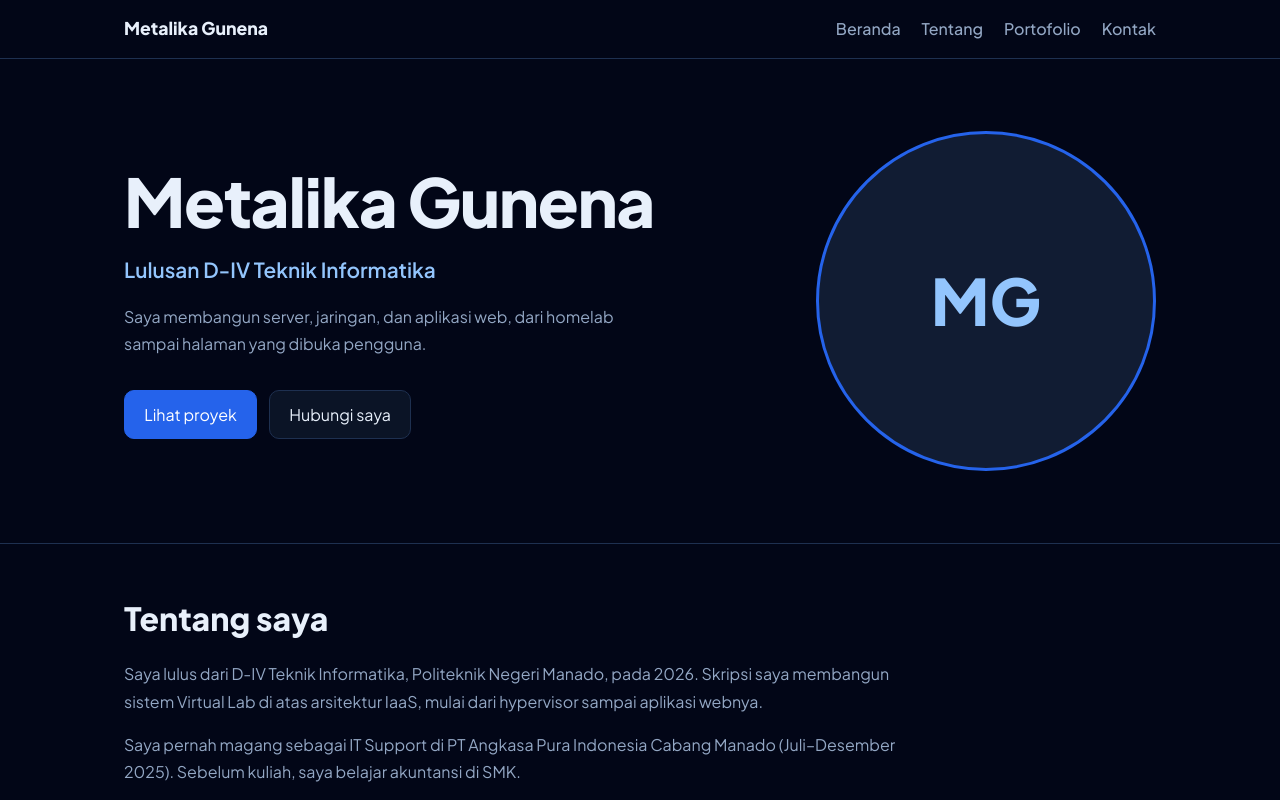
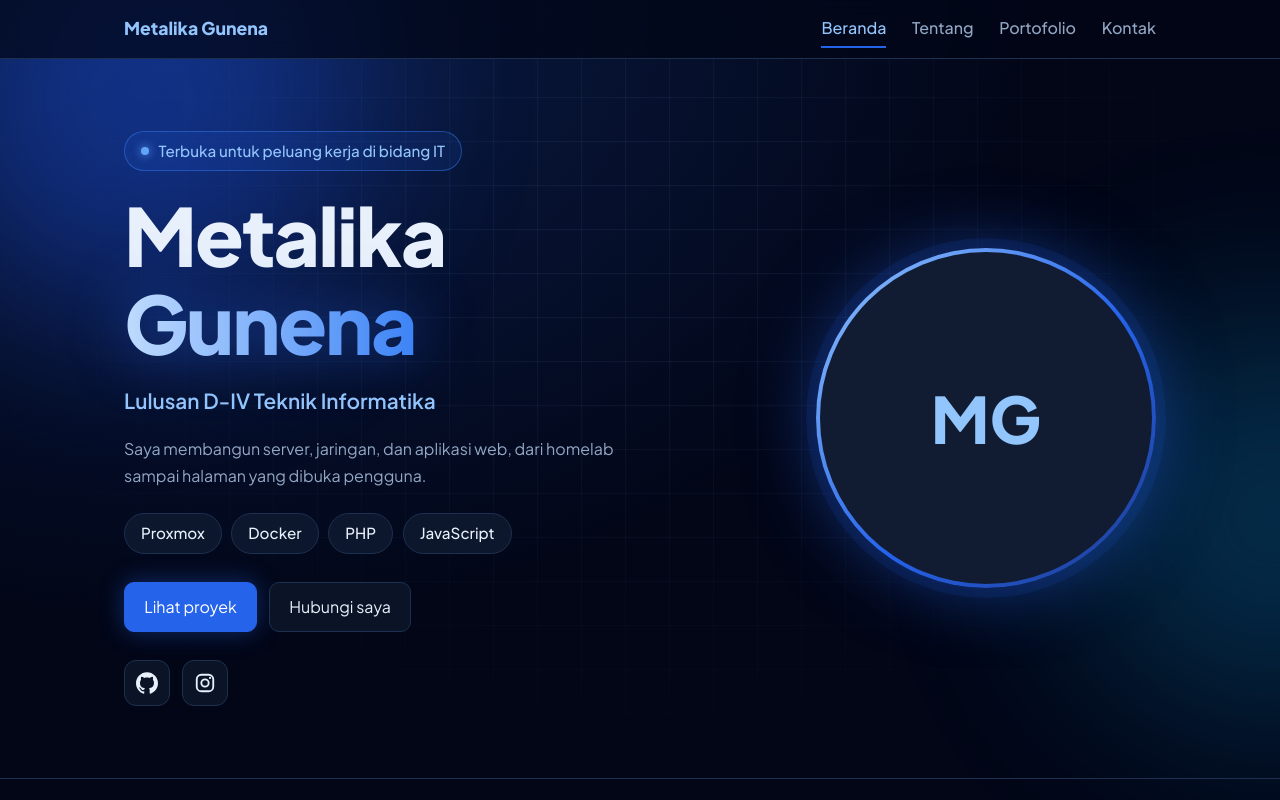
Before and after one commit to 11lika/portofolio-it, a plain HTML site: page index.html in a window 1280 px wide. Shown: the top 800 px of the page. Drawn offline with Linux system fonts and the light colour scheme.

Commit message:
tampilan lebih modern

```diff
--- a/css/style.css
+++ b/css/style.css
@@ -1,27 +1,46 @@
-:root{--bg:#020617;--s1:#0B1426;--s2:#111C33;--line:#1E3050;--tx:#E8F0FB;--mu:#93A7C4;--ac:#2563EB;--ac2:#93C5FD}
+:root{--bg:#020617;--s1:#0B1426;--s2:#111C33;--line:#1E3050;--tx:#E8F0FB;--mu:#93A7C4;--ac:#2563EB;--ac2:#93C5FD;color-scheme:dark}
 *{box-sizing:border-box}
+html{scrollbar-width:thin;scrollbar-color:var(--ac) var(--bg)}
 body{margin:0;background:var(--bg);color:var(--tx);font:400 1rem/1.7 "Plus Jakarta Sans","Segoe UI",system-ui,sans-serif}
-h1,h2,h3{margin:0;line-height:1.15}
+h1,h2,h3{margin:0;line-height:1.1}
 a{color:var(--ac2)}
 a:focus-visible,button:focus-visible{outline:3px solid var(--ac2);outline-offset:3px;border-radius:6px}
 .wrap{max-width:1080px;margin:0 auto;padding:0 1.5rem}
 .muted{color:var(--mu)}
-.nav{position:sticky;top:0;z-index:5;background:var(--bg);border-bottom:1px solid var(--line)}
+main,footer{position:relative;z-index:1}
+.bg{position:fixed;inset:0;z-index:0;overflow:hidden;pointer-events:none;background:radial-gradient(ellipse at 15% 0%,#0B1E4A 0%,transparent 55%),var(--bg)}
+.bg::before{content:"";position:absolute;inset:0;background-image:linear-gradient(rgba(147,197,253,.07) 1px,transparent 1px),linear-gradient(90deg,rgba(147,197,253,.07) 1px,transparent 1px);background-size:44px 44px;-webkit-mask-image:radial-gradient(ellipse at 50% 30%,#000 15%,transparent 75%);mask-image:radial-gradient(ellipse at 50% 30%,#000 15%,transparent 75%);animation:grid 24s linear infinite}
+.bg i{position:absolute;border-radius:50%;filter:blur(90px);animation:drift 20s ease-in-out infinite alternate}
+.bg i:nth-child(1){width:420px;height:420px;background:#1D4ED8;opacity:.45;top:-120px;left:-80px}
+.bg i:nth-child(2){width:360px;height:360px;background:#0EA5E9;opacity:.25;right:-100px;top:35%;animation-delay:-9s}
+@keyframes drift{to{transform:translate(90px,70px) scale(1.15)}}
+@keyframes grid{to{background-position:44px 44px}}
+@media (prefers-reduced-motion:reduce){.bg::before,.bg i{animation:none}}
+.nav{position:sticky;top:0;z-index:5;background:rgba(2,6,23,.72);-webkit-backdrop-filter:blur(10px);backdrop-filter:blur(10px);border-bottom:1px solid var(--line)}
 .nav .wrap{display:flex;justify-content:space-between;align-items:center;gap:1rem;min-height:3.6rem;flex-wrap:wrap}
-.brand{font-weight:800;font-size:1.1rem;color:var(--tx);text-decoration:none}
-.nav nav{display:flex;gap:1.3rem;flex-wrap:wrap}
-.nav nav a{color:var(--mu);text-decoration:none;font-weight:500}
+.brand{font-weight:800;font-size:1.1rem;color:var(--ac2);text-decoration:none}
+.nav nav{display:flex;gap:1.6rem;flex-wrap:wrap}
+.nav nav a{color:var(--mu);text-decoration:none;font-weight:500;padding:.3rem 0;border-bottom:2px solid transparent}
 .nav nav a:hover{color:var(--tx)}
+.nav nav a[aria-current]{color:var(--ac2);border-color:var(--ac)}
 .hero{padding:4.5rem 0}
 .two{display:grid;grid-template-columns:1.2fr 1fr;gap:3rem;align-items:center}
-h1{font-size:clamp(2.5rem,6vw,4.2rem);font-weight:800;letter-spacing:-.02em}
-.role{font-size:1.3rem;font-weight:600;color:var(--ac2);margin:.8rem 0 1rem}
-.hero .muted{max-width:46ch;margin:0 0 2rem}
+.badge{display:inline-flex;align-items:center;gap:.6rem;margin:0 0 1.25rem;padding:.4rem 1rem;border-radius:999px;border:1px solid rgba(59,130,246,.45);background:rgba(37,99,235,.12);color:var(--ac2);font-weight:500;font-size:.95rem}
+.badge::before{content:"";width:8px;height:8px;border-radius:50%;background:#60A5FA;box-shadow:0 0 10px #60A5FA}
+h1{font-size:clamp(2.8rem,7vw,5rem);font-weight:800;letter-spacing:-.025em}
+h1 .grad{display:block;background:linear-gradient(90deg,#BFDBFE,#3B82F6 55%,#2563EB);-webkit-background-clip:text;background-clip:text;color:transparent;filter:drop-shadow(0 0 28px rgba(37,99,235,.55))}
+.role{font-size:1.3rem;font-weight:600;color:var(--ac2);margin:1rem 0}
+.hero .muted{max-width:46ch;margin:0 0 1.5rem}
+.chips{display:flex;flex-wrap:wrap;gap:.6rem;margin:0 0 1.75rem}
+.chips span{padding:.4rem 1rem;border-radius:999px;background:rgba(17,28,51,.75);border:1px solid var(--line);font-weight:500;font-size:.95rem}
 .row{display:flex;gap:.75rem;flex-wrap:wrap}
 .btn{display:inline-block;font:600 1rem inherit;font-family:inherit;padding:.65rem 1.2rem;border-radius:10px;border:1.5px solid var(--line);background:var(--s1);color:var(--tx);text-decoration:none;cursor:pointer}
 .btn:hover{border-color:var(--ac)}
-.btn.pri{background:var(--ac);border-color:var(--ac);color:#fff}
-.photo{position:relative;width:min(100%,340px);aspect-ratio:1;margin-left:auto;border-radius:50%;border:3px solid var(--ac);background:var(--s2);display:grid;place-items:center;overflow:hidden;font-size:4rem;font-weight:800;color:var(--ac2)}
+.btn.pri{background:var(--ac);border-color:var(--ac);color:#fff;box-shadow:0 0 24px rgba(37,99,235,.4)}
+.socials{display:flex;gap:.75rem;margin-top:1.75rem}
+.socials a{width:46px;height:46px;display:grid;place-items:center;border-radius:12px;background:var(--s1);border:1px solid var(--line);color:var(--tx)}
+.socials a:hover{border-color:var(--ac);color:var(--ac2);box-shadow:0 0 18px rgba(37,99,235,.45)}
+.photo{position:relative;width:min(100%,340px);aspect-ratio:1;margin-left:auto;border-radius:50%;border:4px solid transparent;background:linear-gradient(var(--s2),var(--s2)) padding-box,linear-gradient(135deg,#93C5FD,#2563EB 55%,#1E3A8A) border-box;box-shadow:0 0 70px rgba(37,99,235,.5),0 0 0 10px rgba(37,99,235,.1);display:grid;place-items:center;overflow:hidden;font-size:4rem;font-weight:800;color:var(--ac2)}
 .photo img{position:absolute;inset:0;width:100%;height:100%;object-fit:cover}
 .sec{padding:3.5rem 0;border-top:1px solid var(--line)}
 h2{font-size:2rem;font-weight:800;margin-bottom:1.5rem}
@@ -47,9 +66,12 @@ h2{font-size:2rem;font-weight:800;margin-bottom:1.5rem}
 .skills h3{font-size:1.1rem;margin-bottom:.7rem}
 .contacts{list-style:none;padding:0;margin:1.2rem 0 0;display:grid;gap:.6rem}
 footer{padding:2rem 0;border-top:1px solid var(--line);color:var(--mu);font-size:.92rem}
-dialog{background:var(--s1);color:var(--tx);border:1px solid var(--line);border-radius:16px;padding:0;width:min(720px,92vw);max-height:90vh}
+dialog{background:var(--s1);color:var(--tx);border:1px solid var(--line);border-radius:16px;padding:0;width:min(720px,92vw);max-height:90vh;overflow:hidden}
 dialog::backdrop{background:rgba(2,6,23,.8)}
-.dc{padding:1.5rem;display:grid;gap:1rem}
+.dc{padding:1.5rem;display:grid;gap:1rem;max-height:90vh;overflow-y:auto;scrollbar-width:thin;scrollbar-color:#2563EB #0B1426}
+.dc::-webkit-scrollbar{width:10px}
+.dc::-webkit-scrollbar-track{background:#0B1426}
+.dc::-webkit-scrollbar-thumb{background:#2563EB;border-radius:8px}
 .dc img.big{width:100%;max-height:60vh;object-fit:contain;border-radius:10px;background:var(--s2)}
 .dc h3{font-size:1.5rem}
 .dc ul{margin:0;padding-left:1.2rem;color:var(--mu)}
@@ -58,11 +80,3 @@ dialog::backdrop{background:rgba(2,6,23,.8)}
 .two{grid-template-columns:1fr}
 .photo{margin:0 auto;order:-1;width:min(70%,260px)}
 }
-:root{color-scheme:dark}
-html{scrollbar-width:thin;scrollbar-color:var(--ac) var(--bg)}
-dialog{scrollbar-width:thin;scrollbar-color:var(--ac) var(--s1)}
-dialog{overflow:hidden}
-.dc{max-height:90vh;overflow-y:auto;scrollbar-width:thin;scrollbar-color:#2563EB #0B1426}
-.dc::-webkit-scrollbar{width:10px}
-.dc::-webkit-scrollbar-track{background:#0B1426}
-.dc::-webkit-scrollbar-thumb{background:#2563EB;border-radius:8px}
--- a/index.html
+++ b/index.html
@@ -9,9 +9,10 @@
 <link rel="preconnect" href="https://fonts.googleapis.com">
 <link rel="preconnect" href="https://fonts.gstatic.com" crossorigin>
 <link href="https://fonts.googleapis.com/css2?family=Plus+Jakarta+Sans:wght@400;500;600;800&display=swap" rel="stylesheet">
-<link rel="stylesheet" href="css/style.css">
+<link rel="stylesheet" href="css/style.css?v=3">
 </head>
 <body>
+<div class="bg" aria-hidden="true"><i></i><i></i></div>
 <header class="nav"><div class="wrap">
 <a class="brand" href="#beranda" id="brand"></a>
 <nav aria-label="Navigasi utama"><a href="#beranda">Beranda</a><a href="#tentang">Tentang</a><a href="#portofolio">Portofolio</a><a href="#kontak">Kontak</a></nav>
@@ -20,10 +21,13 @@
 <main>
 <section class="hero" id="beranda"><div class="wrap two">
 <div>
+<p class="badge" id="badge"></p>
 <h1 id="name"></h1>
 <p class="role" id="role"></p>
 <p class="muted" id="intro"></p>
+<p class="chips" id="chips"></p>
 <div class="row"><a class="btn pri" href="#portofolio">Lihat proyek</a><a class="btn" href="#kontak">Hubungi saya</a></div>
+<div class="socials" id="socials"></div>
 </div>
 <div class="photo" id="photo" aria-label="Foto profil"></div>
 </div></section>
--- a/js/app.js
+++ b/js/app.js
@@ -14,9 +14,20 @@
 
   document.title = D.name + " | Portofolio";
   $("#brand").textContent = D.name;
-  $("#name").textContent = D.name;
+  var parts = D.name.split(" "), last = parts.pop();
+  $("#name").innerHTML = esc(parts.join(" ")) + ' <span class="grad">' + esc(last) + "</span>";
   $("#role").textContent = D.role;
   $("#intro").textContent = D.intro;
+  $("#badge").textContent = D.badge;
+  $("#chips").innerHTML = D.chips.map(function (c) { return "<span>" + esc(c) + "</span>"; }).join("");
+  var ICON = {
+    github: '<path fill="currentColor" d="M12 .297c-6.63 0-12 5.373-12 12 0 5.303 3.438 9.8 8.205 11.385.6.113.82-.258.82-.577 0-.285-.01-1.04-.015-2.04-3.338.724-4.042-1.61-4.042-1.61C4.422 18.07 3.633 17.7 3.633 17.7c-1.087-.744.084-.729.084-.729 1.205.084 1.838 1.236 1.838 1.236 1.07 1.835 2.809 1.305 3.495.998.108-.776.417-1.305.76-1.605-2.665-.3-5.466-1.332-5.466-5.93 0-1.31.465-2.38 1.235-3.22-.135-.303-.54-1.523.105-3.176 0 0 1.005-.322 3.3 1.23.96-.267 1.98-.399 3-.405 1.02.006 2.04.138 3 .405 2.28-1.552 3.285-1.23 3.285-1.23.645 1.653.24 2.873.12 3.176.765.84 1.23 1.91 1.23 3.22 0 4.61-2.805 5.625-5.475 5.92.42.36.81 1.096.81 2.22 0 1.606-.015 2.896-.015 3.286 0 .315.21.69.825.57C20.565 22.092 24 17.592 24 12.297c0-6.627-5.373-12-12-12"/>',
+    linkedin: '<path fill="currentColor" d="M20.447 20.452h-3.554v-5.569c0-1.328-.027-3.037-1.852-3.037-1.853 0-2.136 1.445-2.136 2.939v5.667H9.351V9h3.414v1.561h.046c.477-.9 1.637-1.85 3.37-1.85 3.601 0 4.267 2.37 4.267 5.455v6.286zM5.337 7.433a2.062 2.062 0 1 1 0-4.125 2.062 2.062 0 0 1 0 4.125zM7.119 20.452H3.555V9h3.564v11.452zM22.225 0H1.771C.792 0 0 .774 0 1.729v20.542C0 23.227.792 24 1.771 24h20.451C23.2 24 24 23.227 24 22.271V1.729C24 .774 23.2 0 22.222 0z"/>',
+    instagram: '<rect x="3" y="3" width="18" height="18" rx="5" fill="none" stroke="currentColor" stroke-width="2"/><circle cx="12" cy="12" r="4" fill="none" stroke="currentColor" stroke-width="2"/><circle cx="17.5" cy="6.5" r="1.2" fill="currentColor"/>'
+  };
+  $("#socials").innerHTML = D.socials.filter(function (s) { return s.href && !/GANTI/.test(s.href) && ICON[s.type]; }).map(function (s) {
+    return '<a href="' + esc(s.href) + '" aria-label="' + esc(s.type) + '"><svg viewBox="0 0 24 24" width="22" height="22" aria-hidden="true">' + ICON[s.type] + "</svg></a>";
+  }).join("");
   $("#cta").textContent = D.cta;
   $("#foot").textContent = "© " + new Date().getFullYear() + " " + D.name;
 
@@ -86,4 +97,19 @@
       show(pic(c.img, c.title, "big") + "<h3>" + esc(c.title) + "</h3>");
     }
   });
+
+  // Garis bawah pada menu yang sedang aktif
+  var links = document.querySelectorAll(".nav nav a");
+  if ("IntersectionObserver" in window) {
+    var io = new IntersectionObserver(function (es) {
+      es.forEach(function (en) {
+        if (!en.isIntersecting) return;
+        links.forEach(function (a) {
+          if (a.getAttribute("href") === "#" + en.target.id) a.setAttribute("aria-current", "true");
+          else a.removeAttribute("aria-current");
+        });
+      });
+    }, { rootMargin: "-40% 0px -55% 0px" });
+    document.querySelectorAll("main section[id]").forEach(function (s) { io.observe(s); });
+  }
 })();
--- a/js/data.js
+++ b/js/data.js
@@ -4,6 +4,8 @@ window.DATA = {
   name: "Metalika Gunena",
   role: "Lulusan D-IV Teknik Informatika",
   intro: "Saya membangun server, jaringan, dan aplikasi web, dari homelab sampai halaman yang dibuka pengguna.",
+  badge: "Terbuka untuk peluang kerja di bidang IT",
+  chips: ["Proxmox", "Docker", "PHP", "JavaScript"], // GANTI sesuai keahlian utamamu
   photo: "images/profil.jpg", // GANTI: foto profilmu. Kalau file belum ada, tampil inisial.
   about: [
     "Saya lulus dari D-IV Teknik Informatika, Politeknik Negeri Manado, pada 2026. Skripsi saya membangun sistem Virtual Lab di atas arsitektur IaaS, mulai dari hypervisor sampai aplikasi webnya.",
@@ -51,9 +53,15 @@ window.DATA = {
     { group: "Server dan container", items: ["Docker", "Docker Compose", "aaPanel", "WSL2"] },
     { group: "Pengembangan web", items: ["PHP", "MySQL", "JavaScript", "HTML", "CSS", "Bootstrap"] }
   ],
+  // Ikon di hero. type: github, linkedin, instagram. Baris yang href-nya mengandung GANTI tidak ditampilkan.
+  socials: [
+    { type: "github", href: "https://github.com/11lika" },
+    { type: "linkedin", href: "https://www.linkedin.com/in/GANTI-USERNAME" },
+    { type: "instagram", href: "https://instagram.com/_metalika02" }
+  ],
   cta: "Saya sedang mencari pekerjaan di bidang IT. Kirim pesan dan saya akan membalas secepatnya.",
   contacts: [
-    { label: "Email", text: "metalikagunena02@gmail.com", href: "mailto:metalikagunena02@gmail.com" },
+    { label: "Email", text: "GANTI-EMAIL@contoh.com", href: "mailto:GANTI-EMAIL@contoh.com" },
     { label: "LinkedIn", text: "linkedin.com/in/GANTI-USERNAME", href: "https://www.linkedin.com/in/GANTI-USERNAME" },
     { label: "GitHub", text: "github.com/11lika", href: "https://github.com/11lika" }
   ]
```
